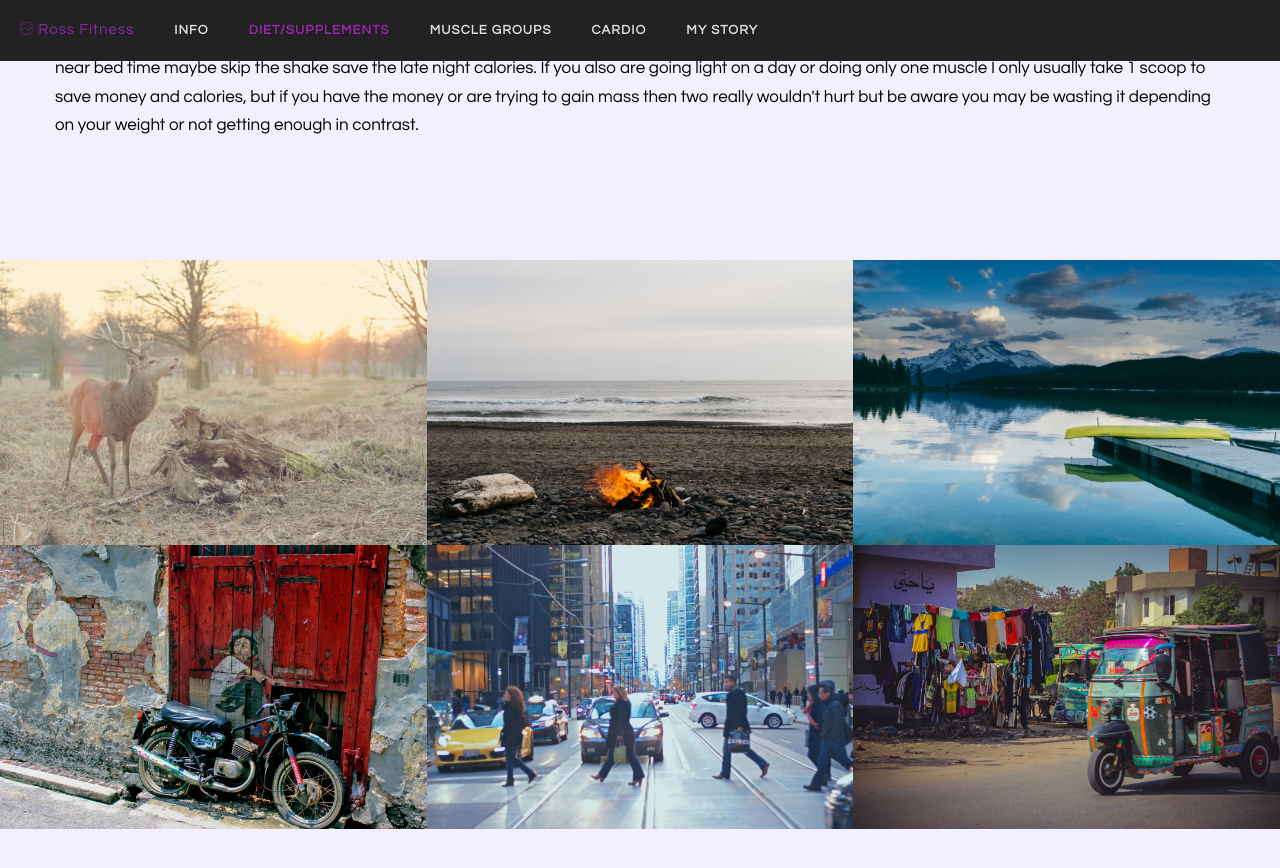
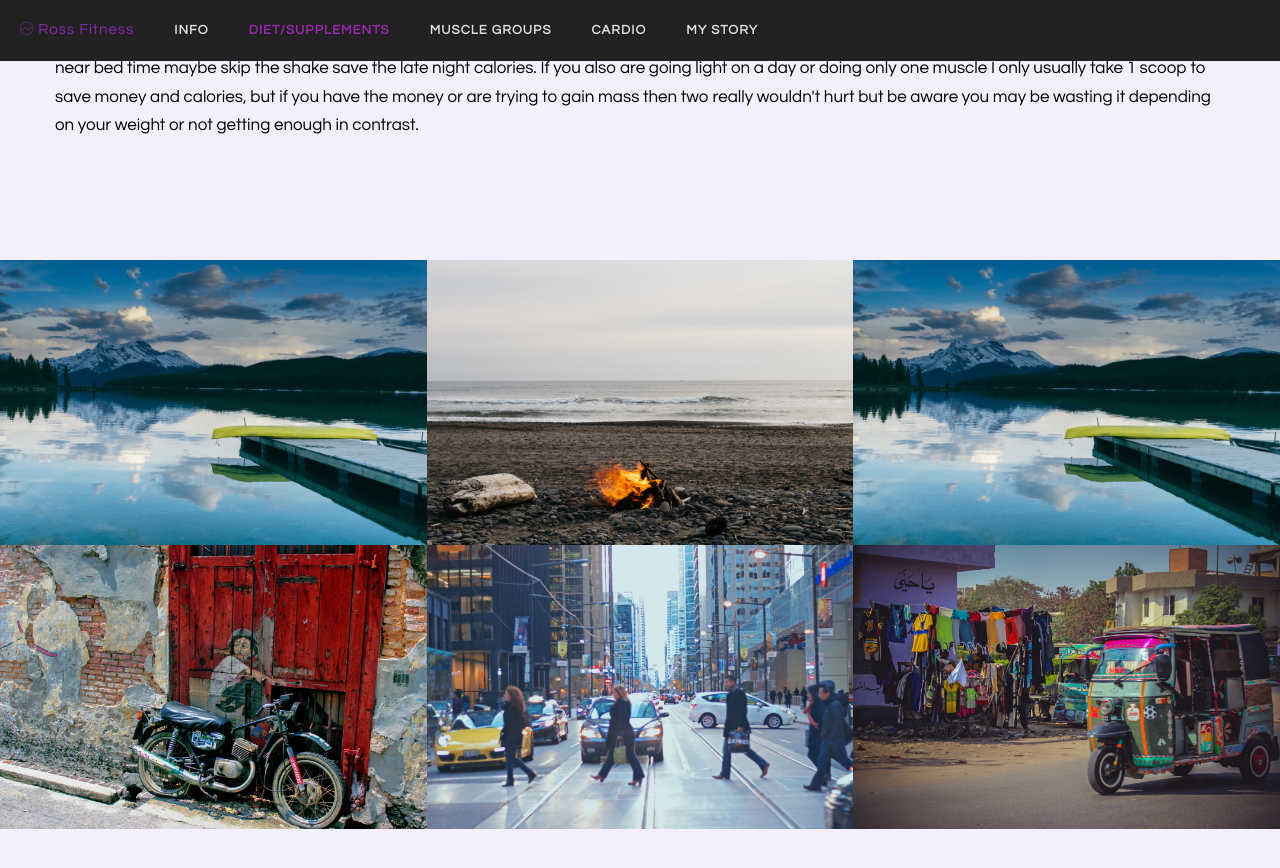
Before and after one commit to DerekR0123/Rossfitness.github.io, a Jekyll site: the page index.html, which Jekyll copies as it is, in a window 1280 px wide and 900 px high, scrolled down 3277 px. Shown: the top 868 px of the window. Built offline with Jekyll 4.4.1, drawn with Linux system fonts in a browser that asks for light colours; some web fonts are replaced.

Commit message:
Update index.html

```diff
--- a/index.html
+++ b/index.html
@@ -151,8 +151,8 @@
         <div class="container-fluid">
             <div class="row no-gutter">
                 <div class="col-lg-4 col-sm-6">
-                    <a href="biceps.html" class="gallery-box" data-toggle="modal" data-src="./assets/deer.jpg">
-                        <img src="./assets/deer.jpg" class="img-responsive" alt="Image 1">
+                    <a href="biceps.html">
+                        <img src="./assets/lake.jpg" class="img-responsive" alt="Image 1">
                     </a>
                 </div>
                 <div class="col-lg-4 col-sm-6">
```
